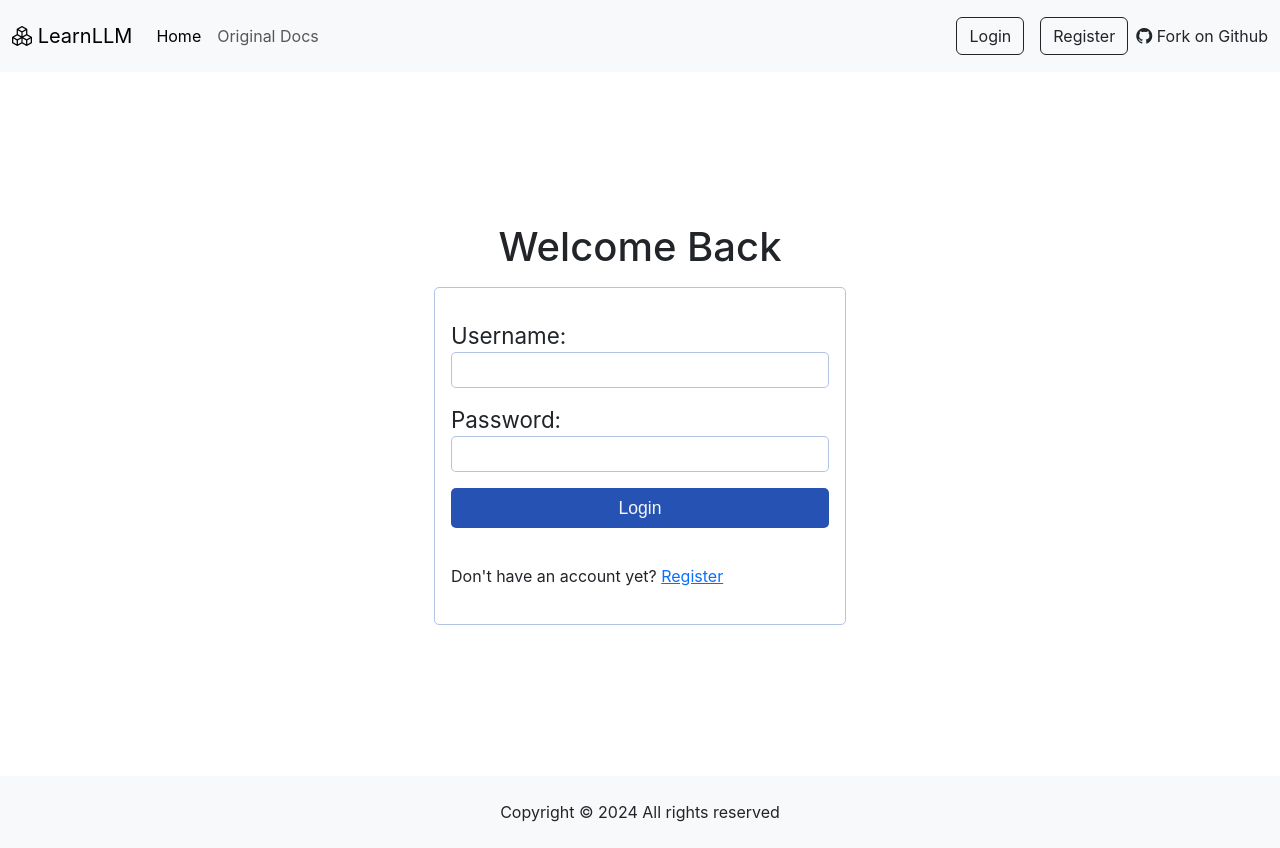
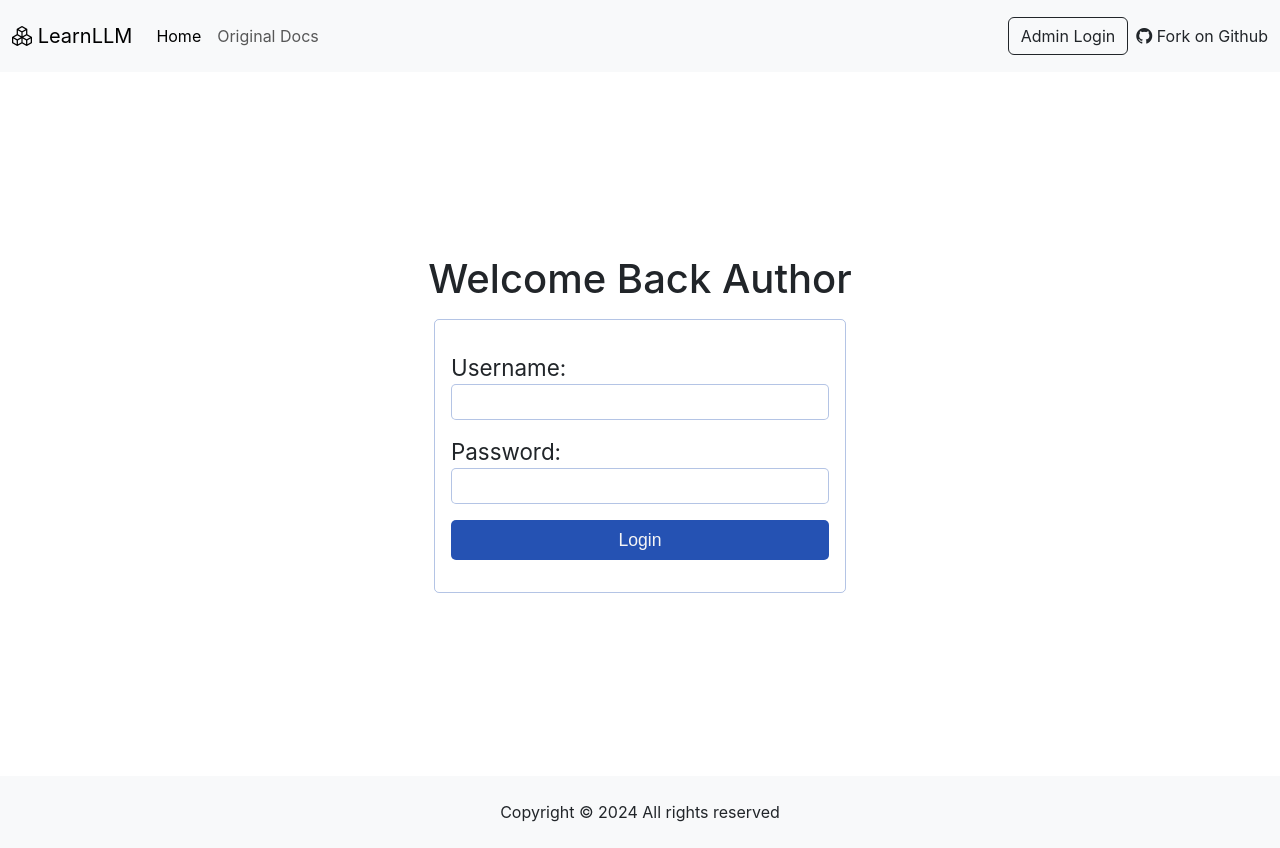
Before and after one commit to sailendrachettri/codebindsblog, a React (Create React App) app: page /login in a window 1280 px wide. Built offline with nearby package versions, Linux system fonts and the light colour scheme; no server answers.

Commit message:
register page removed

```diff
--- a/src/App.js
+++ b/src/App.js
@@ -26,7 +26,7 @@ function App() {
       <Navbar setProgress={setProgress} />
         <Routes>
           <Route path='/login' element={<Login setProgress={setProgress} />} />
-          <Route path='/register' element={<Register setProgress={setProgress} />} />
+          {/* <Route path='/register' element={<Register setProgress={setProgress} />} /> */}
           <Route path='/create' element={<CreatePost />} />
           <Route path='/card/:id' element={<CardDetails />} />
           <Route path='/edit/:id' element={<CardEdit />} />
--- a/src/components/Login.js
+++ b/src/components/Login.js
@@ -72,7 +72,7 @@ export default function Login(props) {
     return (
         <>
             <form className='login-signup-form' onSubmit={handleSubmit}>
-                <h1>Welcome Back</h1>
+                <h1>Welcome Back Author</h1>
                 <div>
                     <label htmlFor="username">Username:</label>
                     <input type="text" id="username" name="username" value={credentials.username} onChange={onChange} required />
@@ -82,7 +82,7 @@ export default function Login(props) {
 
                     <button type='submit' onClick={handleLoading}>{loading}</button>
 
-                    <p>Don't have an account yet? <Link to="/register"> Register </Link></p>
+                    {/* <p>Don't have an account yet? <Link to="/register"> Register </Link></p> */}
                 </div>
             </form>
         </>
--- a/src/components/Navbar.js
+++ b/src/components/Navbar.js
@@ -67,8 +67,8 @@ export const Navbar = (props) => {
                             {
                                 !username && (
                                     <>
-                                        <Link to="/login" className='btn btn-outline-dark mx-2' onClick={handleProgress}>Login</Link>
-                                        <Link to="/register" className='btn btn-outline-dark mx-2' onClick={handleProgress}>Register</Link>
+                                        <Link to="/login" className='btn btn-outline-dark mx-2' onClick={handleProgress}>Admin Login</Link>
+                                        {/* <Link to="/register" className='btn btn-outline-dark mx-2' onClick={handleProgress}>Register</Link> */}
                                     </>
                                 )
 
```
